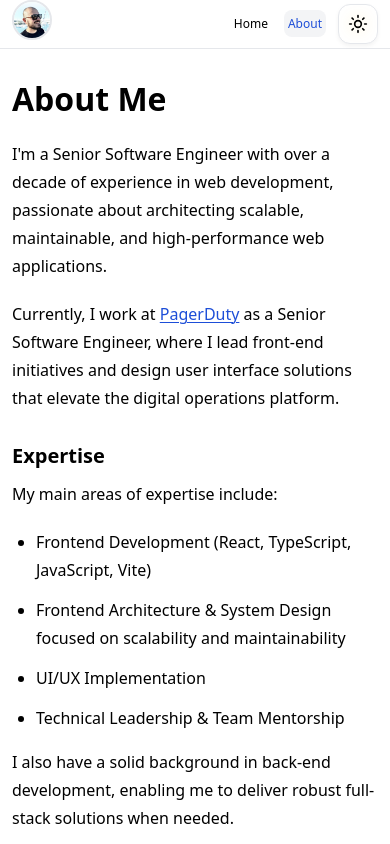
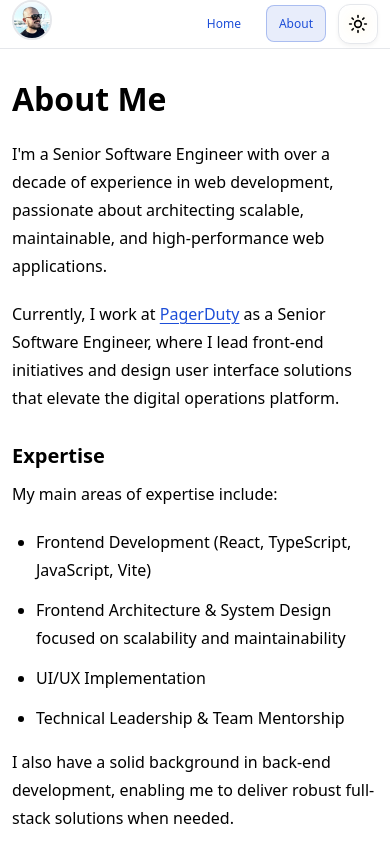
Before and after one commit to helderberto/helderberto.com, a Next.js app: page /about in a window 390 px wide. Shown: the top 844 px of the page. Built offline with nearby package versions, Linux system fonts and the light colour scheme.

Commit message:
Refactor link styles for improved consistency and responsiveness across components

```diff
--- a/src/app/about/page.module.css
+++ b/src/app/about/page.module.css
@@ -31,18 +31,7 @@
   margin-bottom: var(--reading-margin-paragraph);
 }
 
-.content a {
-  color: var(--primary);
-  text-decoration: underline;
-  text-decoration-thickness: 1px;
-  text-underline-offset: 0.125rem;
-  transition: all 0.2s ease;
-}
-
-.content a:hover {
-  color: var(--primary);
-  text-decoration-thickness: 2px;
-}
+/* Links use global styles from globals.css */
 
 .content ul,
 .content ol {
--- a/src/app/globals.css
+++ b/src/app/globals.css
@@ -85,6 +85,7 @@
   --foreground: #000000;
   --primary: #1d4ed8;
   --primary-rgb: 29, 78, 216;
+  --primary-hover: #1e40af;
   --primary-foreground: #ffffff;
   --muted: #f3f4f6;
   --muted-foreground: #6b7280;
@@ -107,6 +108,7 @@
   --foreground: #f0f6fc;
   --primary: #60a5fa;
   --primary-rgb: 96, 165, 250;
+  --primary-hover: #3b82f6;
   --primary-foreground: #0d1117;
   --muted: #21262d;
   --muted-foreground: #8b949e;
@@ -195,10 +197,60 @@ code {
   font-family: var(--font-family-mono);
 }
 
+/* Enhanced Link Styles */
+a {
+  color: var(--primary);
+  text-decoration: underline;
+  text-decoration-thickness: 1px;
+  text-underline-offset: 3px;
+  transition: color 0.2s ease;
+}
+
+a:hover {
+  color: var(--primary-hover);
+  text-decoration: underline;
+}
+
+/* Navigation and button-style links */
+a.nav-link {
+  padding: 0.5rem 0.75rem;
+  border-radius: 0.5rem;
+  background: transparent;
+  backdrop-filter: blur(10px);
+  border: 1px solid transparent;
+  transition: all 0.3s cubic-bezier(0.4, 0, 0.2, 1);
+  text-decoration: none;
+}
+
+/* Logo and special links without underlines */
+a.no-underline {
+  text-decoration: none;
+}
+
+a.nav-link:hover {
+  background: rgba(var(--primary-rgb), 0.1);
+  border-color: rgba(var(--primary-rgb), 0.2);
+  transform: translateY(-2px);
+  box-shadow: 0 4px 12px rgba(var(--primary-rgb), 0.15);
+}
+
+/* Active state for navigation links */
+a.nav-link.active,
+a.nav-link[aria-current="page"] {
+  background: rgba(var(--primary-rgb), 0.1);
+  border-color: rgba(var(--primary-rgb), 0.3);
+  color: var(--primary);
+}
+
 /* Focus Styles */
 :focus-visible {
   outline: 2px solid var(--primary);
   outline-offset: 2px;
+}
+
+a:focus-visible {
+  outline-offset: 4px;
+  box-shadow: 0 0 0 2px rgba(var(--primary-rgb), 0.2);
 }
 
 /* Scrollbar Styles */
--- a/src/components/Header.module.css
+++ b/src/components/Header.module.css
@@ -37,24 +37,8 @@
 }
 
 .link {
-  color: var(--foreground);
-  text-decoration: none;
   font-weight: 500;
-  padding: var(--card-padding);
-  border-radius: var(--radius-lg);
   font-size: clamp(0.75rem, 2vw, 1rem);
-}
-
-.link:hover {
-  color: var(--primary);
-  background-color: var(--muted);
-}
-
-/* Active state for the current page */
-.link[aria-current="page"],
-.active {
-  color: var(--primary);
-  background-color: var(--muted);
 }
 
 .avatar {
--- a/src/components/Header.tsx
+++ b/src/components/Header.tsx
@@ -11,7 +11,7 @@ const Header = () => {
   return (
     <header className={`${styles.header} sticky-top`}>
       <div className={`${styles.container} container-sm flex-between`}>
-        <Link href="/" className={`${styles.logo} transition-transform`}>
+        <Link href="/" className={`${styles.logo} no-underline transition-transform`}>
           <Image
             src="/profile.jpg"
             alt="Profile Picture"
@@ -23,14 +23,15 @@ const Header = () => {
 
         <div className={`${styles.rightSection} flex-center`}>
           <nav className={`${styles.nav} flex-center`}>
-            <Link href="/" className={`${styles.link} transition-smooth`}>
+            <Link
+              href="/"
+              className={`${styles.link} nav-link ${pathname === "/" ? "active" : ""}`}
+            >
               Home
             </Link>
             <Link
               href="/about"
-              className={`${styles.link} transition-smooth ${
-                pathname === "/about" ? styles.active : ""
-              }`}
+              className={`${styles.link} nav-link ${pathname === "/about" ? "active" : ""}`}
             >
               About
             </Link>
```
Also changed, not shown: src/app/posts/[slug]/page.module.css (+1 -12 lines).
